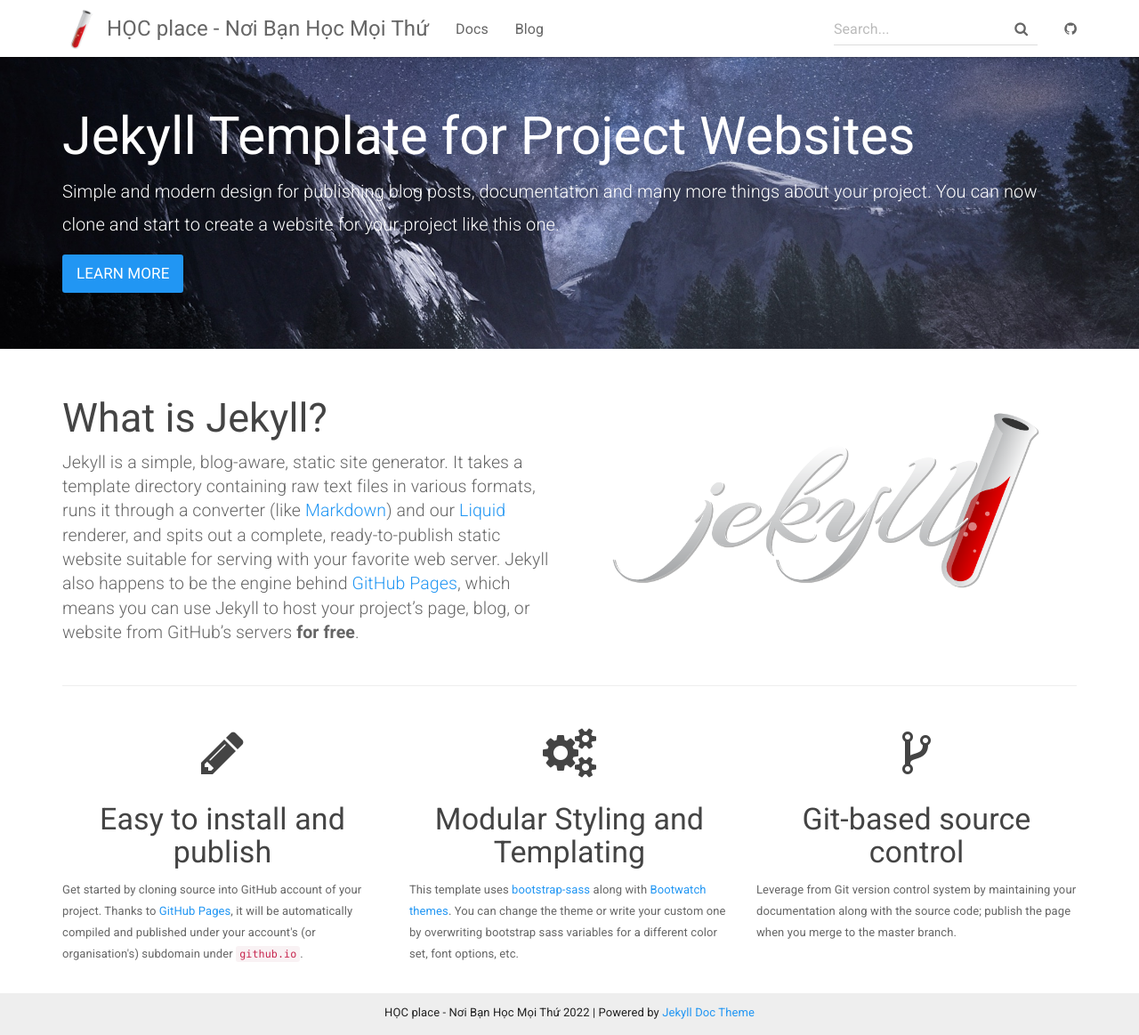
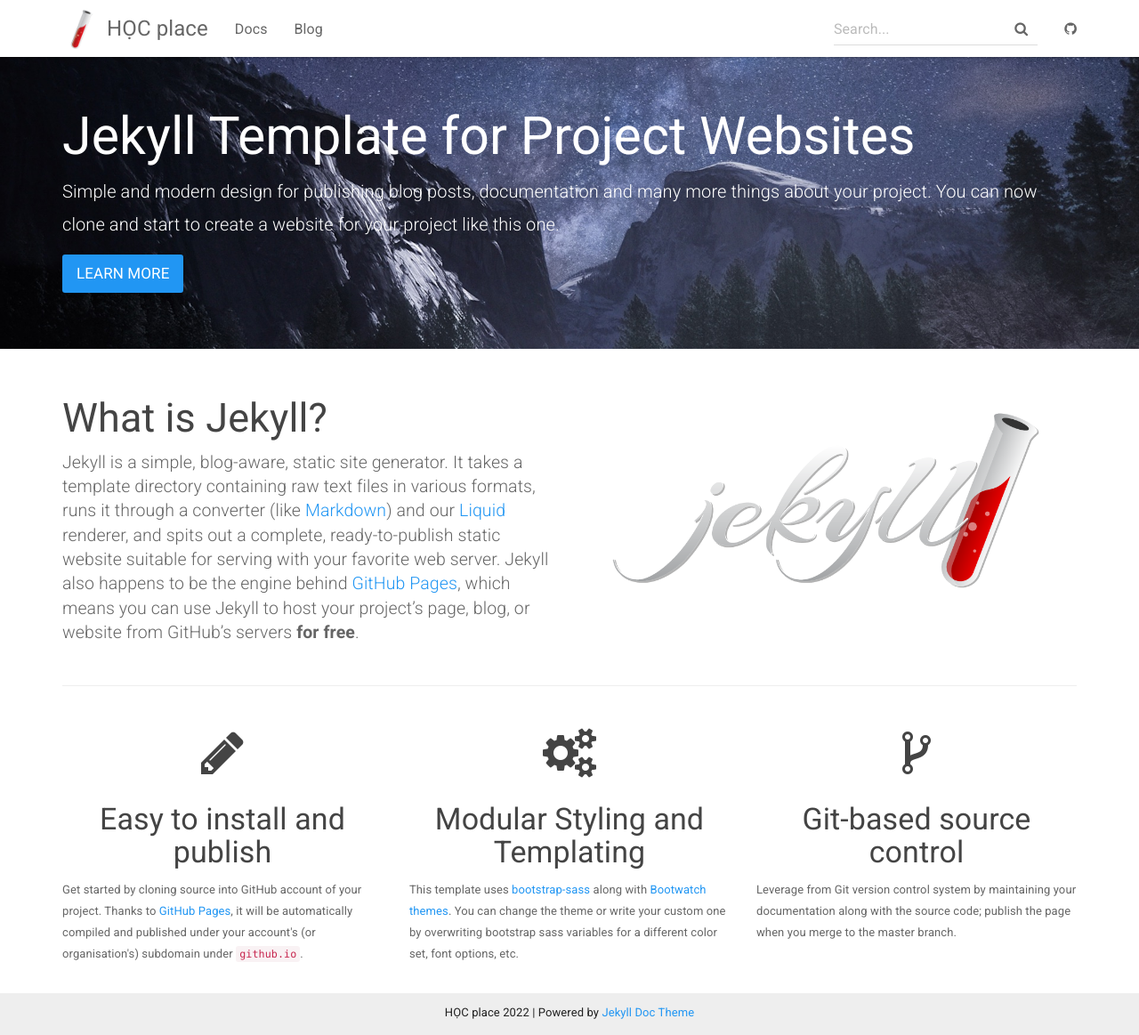
Before and after one commit to hocbaicungcon/hoc, a Jekyll site: the page built from index.html, in a window 1280 px wide and 1163 px high. Shown: the whole window at 89% size. Built offline with Jekyll 4.4.1, drawn with Linux system fonts in a browser that asks for light colours.

Commit message:
Update _config.yml

```diff
--- a/_config.yml
+++ b/_config.yml
@@ -1,5 +1,5 @@
 # Site settings
-title: HỌC place - Nơi Bạn Học Mọi Thứ
+title: HỌC place
 email: hocbaicungcon@gmail.com
 description: >
   HỌC place - Nơi Bạn Học Mọi Thứ
```
